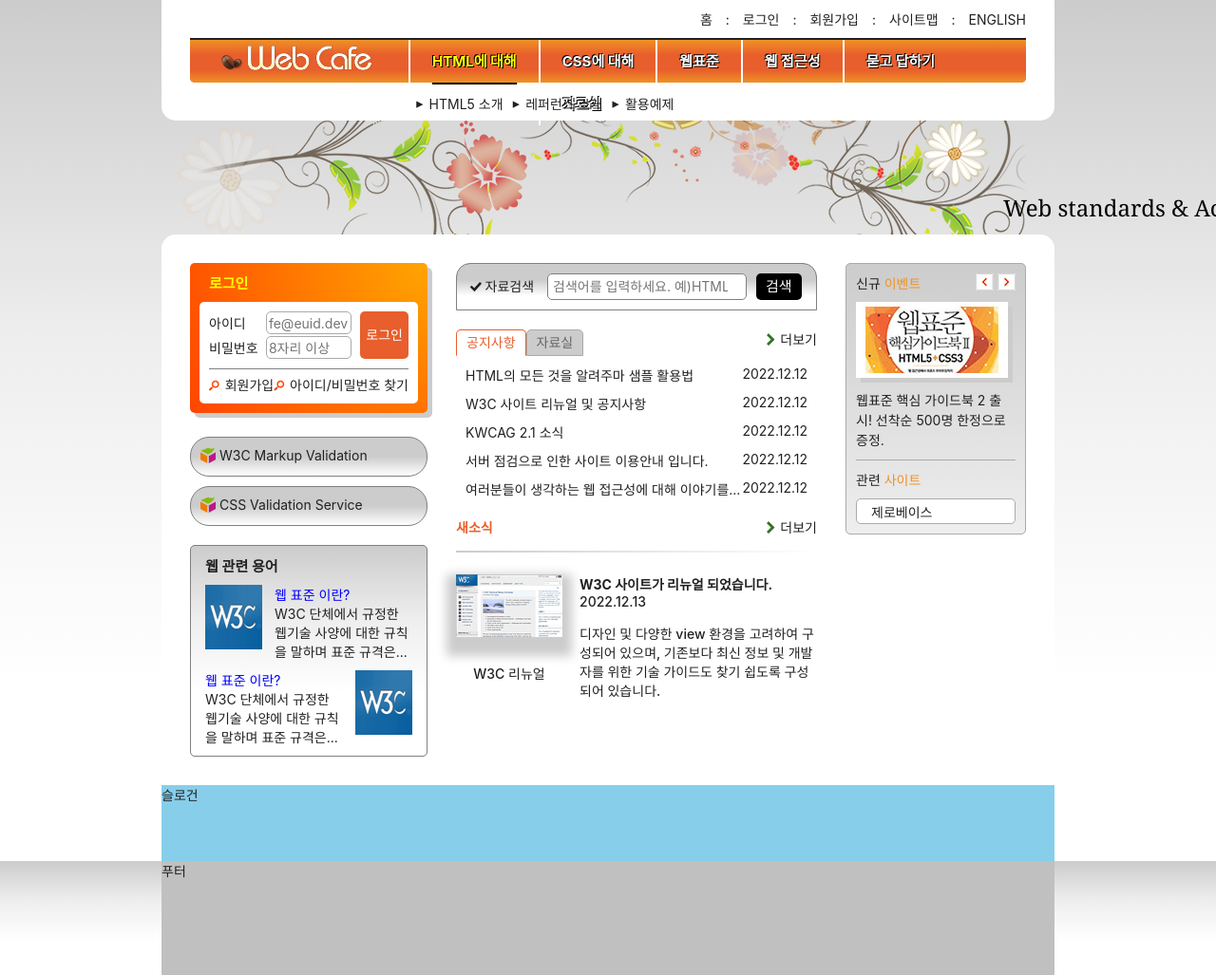
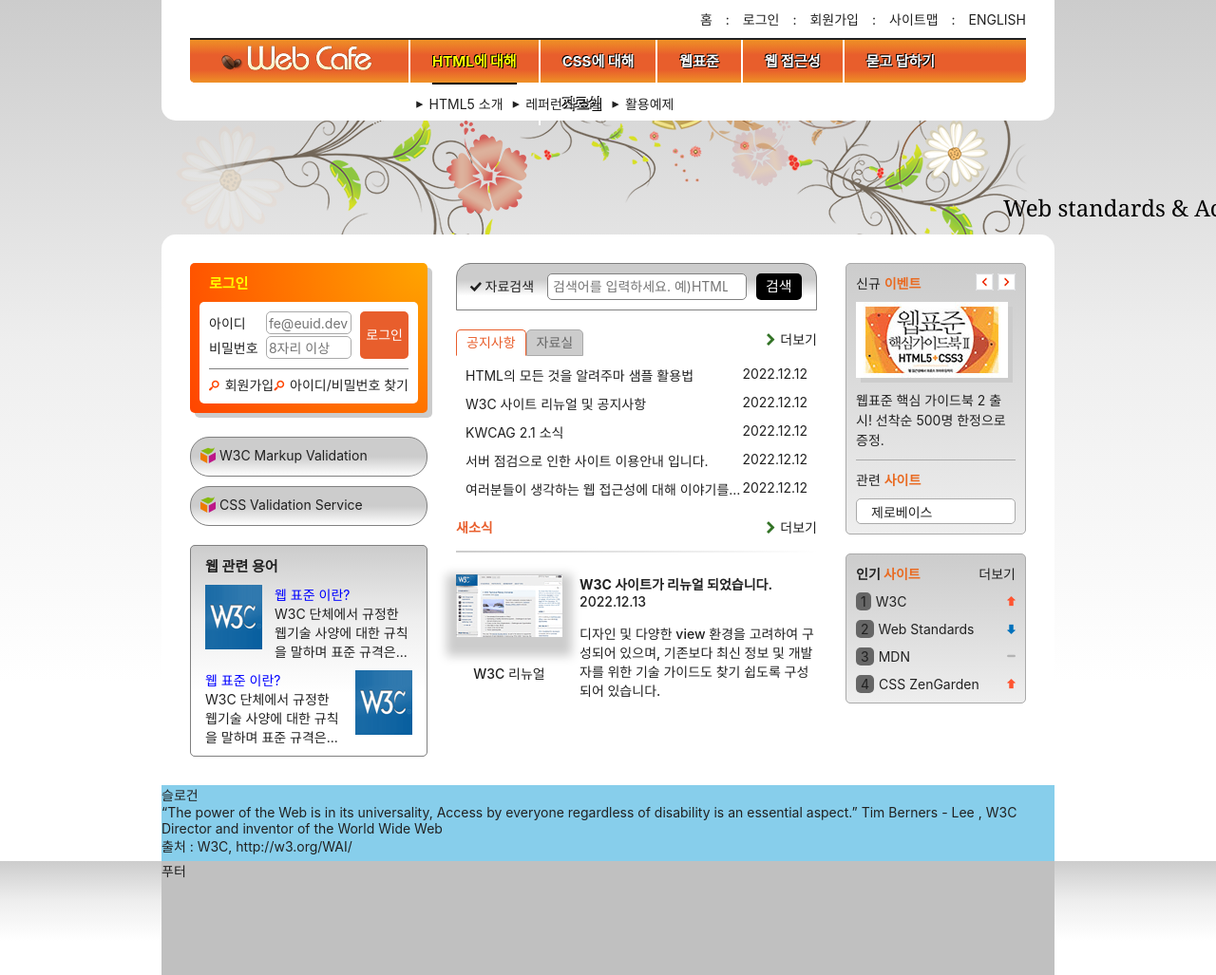
Before and after one commit to bsw98/HTML5, a plain HTML site: page index.html in a window 1280 px wide. Shown: the top 1027 px of the page at 95% size. Drawn offline with Linux system fonts and the light colour scheme; a script that the page names is missing; a web font is replaced by a local one.

Commit message:
그룹3번 완성

```diff
--- a/index.html
+++ b/index.html
@@ -313,10 +313,32 @@
           </ul>
         </section>
       </div>
-
+      <div class="gradient-effect margin-top-default">
+        <section class="favorite">
+          <h2 class="favorite-title">인기 <span class="accent-color">사이트</span></h2>
+          <ol class="favorite-list">
+            <li class="no1"><a href="/">W3C</a><em class="up" aria-label="순위 상승"></em></li>
+            <li class="no2"><a href="/">Web Standards</a><em class="down" aria-label="순위 하락"></em></li>
+            <li class="no3"><a href="/">MDN</a><em class="stop" aria-label="순위 변동없음"></em></li>
+            <li class="no4"><a href="/">CSS ZenGarden</a><em class="up" aria-label="순위 상승"></em></li>
+          </ol>
+          <a href="/" class="more favorite-more" title="인기 사이트">더보기</a>
+        </section>
+      </div>
     </div>
   </main>
-  <article class="slogan">슬로건</article>
+  <article class="slogan">
+    <article class="slogan">
+      <h2 class="slogan-title" title="웹카페에서 웹표준을">슬로건</h2>
+      <p class="slogan-content">
+        <q cite="http://w3.org/WAI">The power of the Web is in its universality, Access by everyone regardless of disability is an essential aspect.</q>
+        Tim Berners - Lee , W3C Director and inventor of the World Wide Web
+      </p>
+      <footer class="sr-only">
+        출처 : W3C, http://w3.org/WAI/
+      </footer>
+    </article>
+  </article>
   <footer class="footer">
     <div class="footer-inner">
       푸터
--- a/styles/module.css
+++ b/styles/module.css
@@ -6,5 +6,12 @@
 }
 
 .accent-color{
-  color:#ef9126;
+  font-weight: 700;
+  color:#e96a21;
 }
+.margin-top-default{
+  margin-top:20px;
+}
+.margin-top-thin{
+  margin-top:15px;
+}
--- a/styles/style.css
+++ b/styles/style.css
@@ -648,11 +648,57 @@
   height: 147px;
   padding-top: 5px;
 }
+/* 인기 사이트 */
+.favorite{
+  position: relative;
+}
+.favorite-title{
+  font-weight: 700;
+}
+.favorite-more{
+  position: absolute;
+  top:-8px;
+  right:-8px;
+  padding: 8px;
+}
+.favorite li{
+  position: relative;
+  counter-increment: number;
+ margin-top: 10px;
 
+ align-items: center;
+ display: flex;
+}
+.favorite li::before{
+  margin-right: 5px;
+  content:counter(number);
+  border-radius: 5px;
 
+  padding: 1px 5px;
+  background-color: #666;
 
+}
+.up,.stop,.down{
 
-
+  margin-left:auto;
+  /* vertical-align: middle;
+  float: right; */
+  display: inline-block;
+  width: 9px;
+  height: 11px;
+  transform:-50%;
+}
+.up{
+  background: url(./images/rank.png) no-repeat;
+}
+.down{
+  background: url(./images/rank.png) no-repeat;
+  background-position: 0 -44px;
+}
+.stop{
+  background: url(./images/rank.png) no-repeat;
+  background-position: 0 -22px;
+}
 /* 슬로건 */
 .slogan {
   background: skyblue;
```
Also changed, not shown: index-complete.html (+3 -3 lines).
